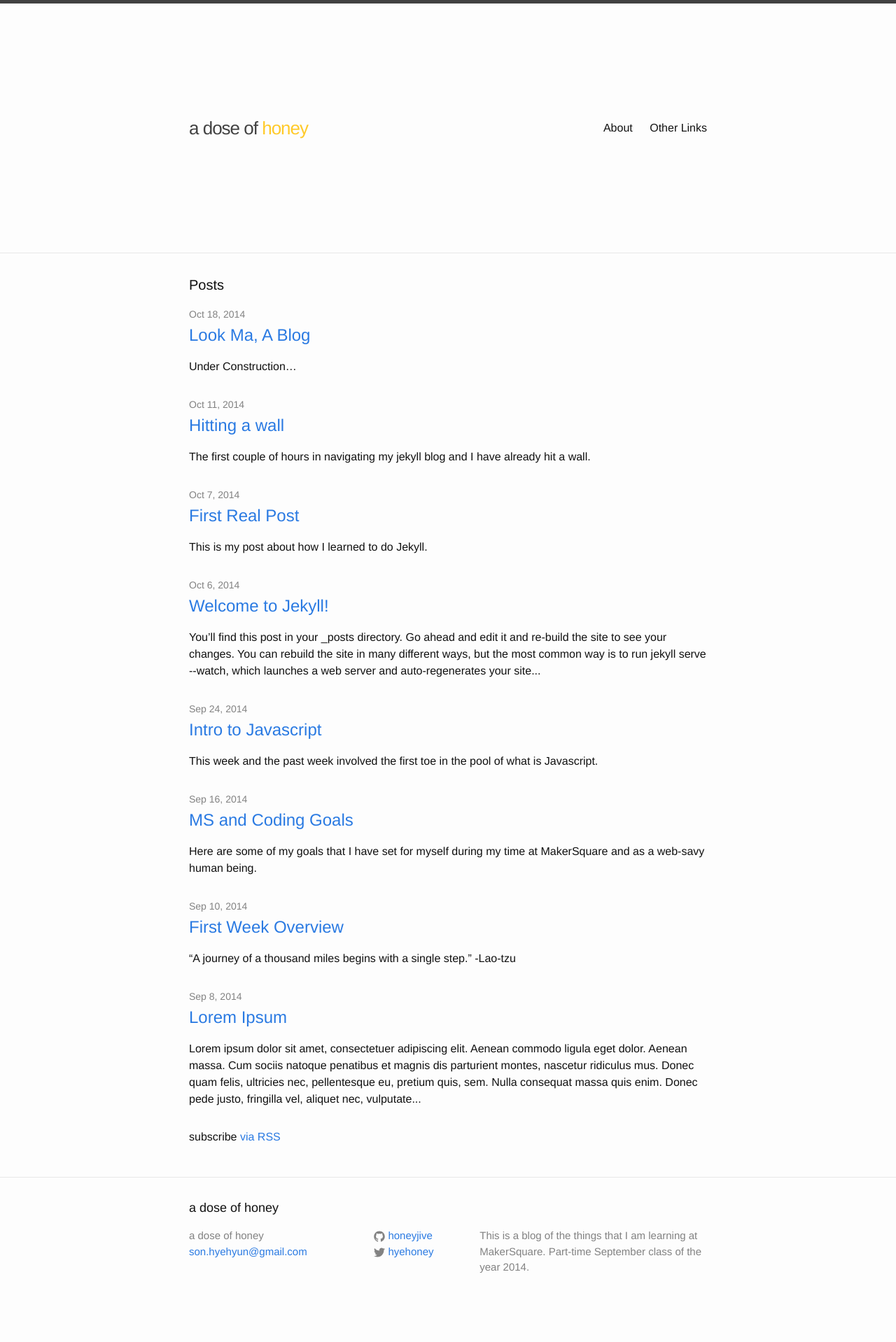
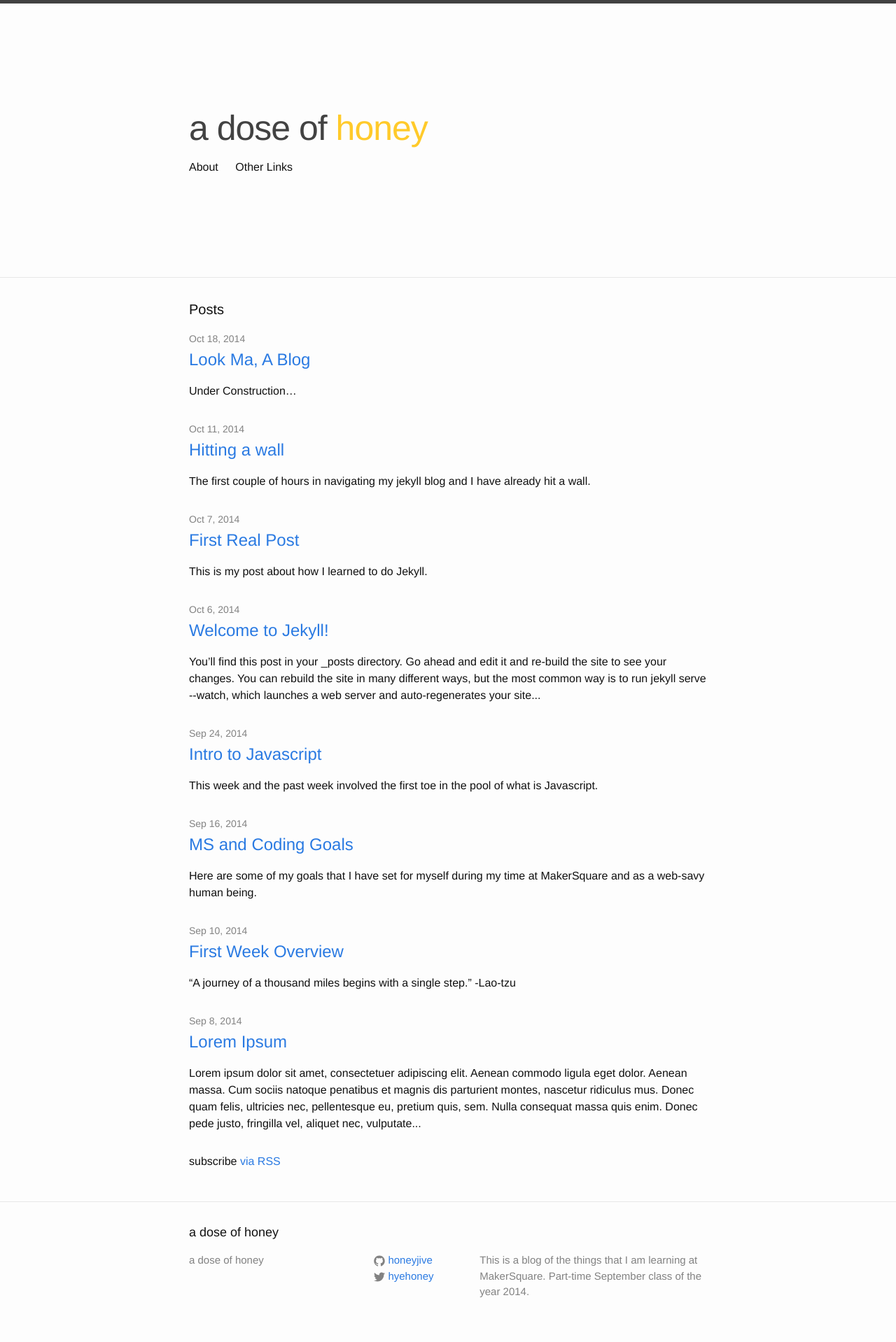
Before and after one commit to honeyjive/honeyjive.github.io, a Jekyll site: the page built from index.html, in a window 1280 px wide. Shown: the whole page at 70% size. Built offline with Jekyll 4.4.1, drawn with Linux system fonts in a browser that asks for light colours; the list of posts is cut into pages by our own code; before the commit the page ends 1883 px from its top, so only the background shows below that.

Commit message:
delete email

```diff
--- a/_config.yml
+++ b/_config.yml
@@ -1,6 +1,6 @@
 # Site settings
 title: a dose of honey
-email: son.hyehyun@gmail.com
+email:
 description: > # this means to ignore newlines until "baseurl:"
   This is a blog of the things that I am learning at MakerSquare. Part-time September class of the year 2014.
 baseurl: "" # the subpath of your site, e.g. /blog/
--- a/css/style.css
+++ b/css/style.css
@@ -1,7 +1,18 @@
 .site-header {
 	padding: 150px;
+}
+
+a.site-title {
+	font-size: 50px;
+	width: 100%;
+	float: none;
 }
 
 .title-color {
 	color: #ffca2a;
 }
+
+nav.site-nav {
+	float: none;
+	height: 35px;
+}
```
Also changed, not shown: 2 other files.
